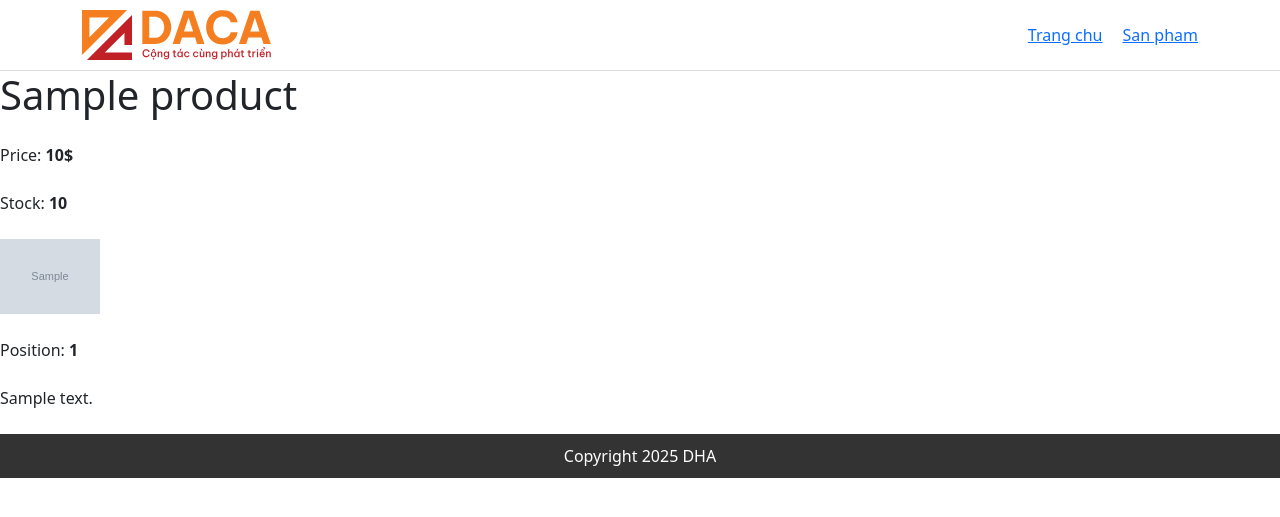
After one commit to iam-dha/AdminPanel_NodeJS, a Node server app: a page that uses views/client/layouts/default.pug in a window 1280 px wide. The commit adds this page. Shown: the top 517 px of the page. Run offline with Node 20, Linux system fonts and the light colour scheme; tables that the repository leaves empty hold one stand-in row (values such as "Sample post"); grey boxes marked "Sample" are stand-in pictures; some libraries are stand-ins or nearby versions.

Commit message:
add detail product on Client-side

```diff
--- a/controllers/admin/product.controller.js
+++ b/controllers/admin/product.controller.js
@@ -192,6 +192,7 @@ module.exports.editPatch = async (req, res) => {
 
 // [GET] admin/products/detail/:id
 module.exports.detail = async (req, res) => {
+    try {
         const find = {
             deleted: false,
             _id: req.params.id
@@ -202,4 +203,7 @@ module.exports.detail = async (req, res) => {
             pageTitle: product.title,
             product: product
         });
+    } catch (error) {
+        res.redirect(`${systemConfig.prefixAdmin}/products`)
     }
+}
--- a/controllers/client/product.controller.js
+++ b/controllers/client/product.controller.js
@@ -17,3 +17,22 @@ module.exports.index = async (req, res) => {
         products: productList
     });
 }
+
+// [GET] /products
+module.exports.detail = async (req, res) => {
+    try {
+        const find = {
+            deleted: false,
+            slug: req.params.slug,
+            availabilityStatus: "In Stock"
+        }
+        const product = await Product.findOne(find);
+        res.render("./client/pages/products/detail.pug", {
+            titlePage: "Product Detail",
+            product: product
+        });
+    } catch (error) {
+        res.redirect(`${systemConfig.prefixAdmin}/products`)
+    }
+
+}
--- a/routes/client/product.route.js
+++ b/routes/client/product.route.js
@@ -5,4 +5,6 @@ const controller = require('../../controllers/client/product.controller');
 
 router.get("/", controller.index);
 
+router.get("/:slug", controller.detail)
+
 module.exports = router
--- a/views/client/layouts/default.pug
+++ b/views/client/layouts/default.pug
@@ -3,7 +3,7 @@ html
     head
         title #{titlePage}
         link(rel="stylesheet", href="https://cdn.jsdelivr.net/npm/bootstrap@5.3.3/dist/css/bootstrap.min.css")
-        link(rel="stylesheet", href= "./css/style.css")
+        link(rel="stylesheet", href= "/css/style.css")
     body
         include ../partials/header.pug
 
--- /dev/null
+++ b/views/client/pages/products/detail.pug
@@ -0,0 +1,28 @@
+extends ../../layouts/default.pug
+include ../../mixins/box-head.pug
+
+block main
+    if (product.title)
+        h1(class="mb-4") #{product.title}
+
+    if (product.price)
+        div(class="mb-4") Price: <b>#{product.price}$</b>
+
+    if (product.discountPercentage)
+        div(class="mb-4") Discount: <b>#{product.discountPercentage}%</b>
+
+    if (product.stock)
+        div(class="mb-4") Stock: <b>#{product.stock}</b>
+
+    if (product.thumbnail)
+        div(class="mb-4")
+            img(
+            src=product.thumbnail
+            style="width: 100px"
+            )
+
+    if (product.position)
+    div(class="mb-4") Position: <b>#{product.position}</b>
+
+    if (product.description)
+    div(class="mb-4") #{product.description}
--- a/views/client/pages/products/index.pug
+++ b/views/client/pages/products/index.pug
@@ -16,7 +16,8 @@ block main
                                 alt=item.title
                             )
                         .inner-content
-                            h3.inner-title #{item.title}
+                            h3.inner-title
+                                a(href=`/products/${item.slug}`) #{item.title}
                             .inner-price-new #{item.newPrice} $
                             .inner-price-old #{item.price} $
                             .inner-discount -#{item.discountPercentage} %
```
Lines whose indentation alone changed are shown as unchanged.
